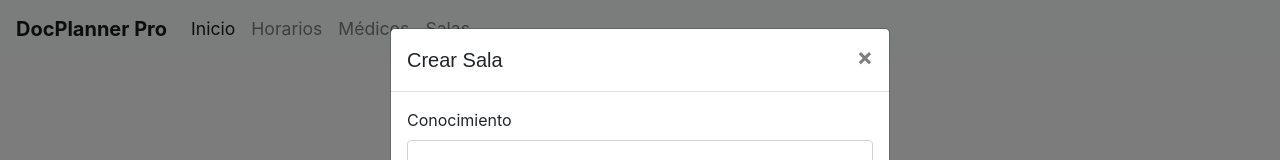
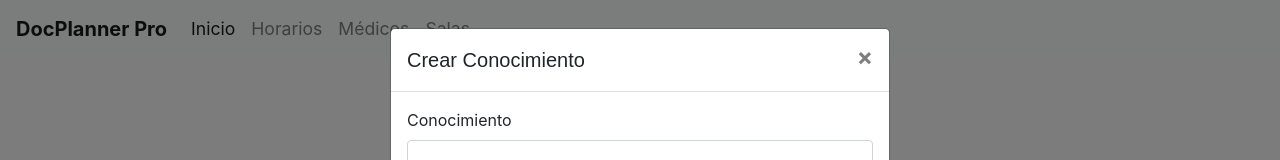
Before and after one commit to SantiagoArenas/FinalProjectTAP, a plain HTML site: page src/main/resources/static/inicio.html in a window 1280 px wide. Both pictures are taken after a click on the button "Crear Conocimiento". Shown: the top 160 px of the page. Drawn offline with nearby package versions, Linux system fonts and the light colour scheme.

Commit message:
Update inicio.html

```diff
--- a/src/main/resources/static/inicio.html
+++ b/src/main/resources/static/inicio.html
@@ -54,7 +54,7 @@
   <div class="modal-dialog" role="document">
     <div class="modal-content">
       <div class="modal-header">
-        <h5 class="modal-title" id="crearConocimientoModalLabel">Crear Sala</h5>
+        <h5 class="modal-title" id="crearConocimientoModalLabel">Crear Conocimiento</h5>
         <button type="button" class="close" data-dismiss="modal" aria-label="Close">
           <span aria-hidden="true">&times;</span>
         </button>
```
